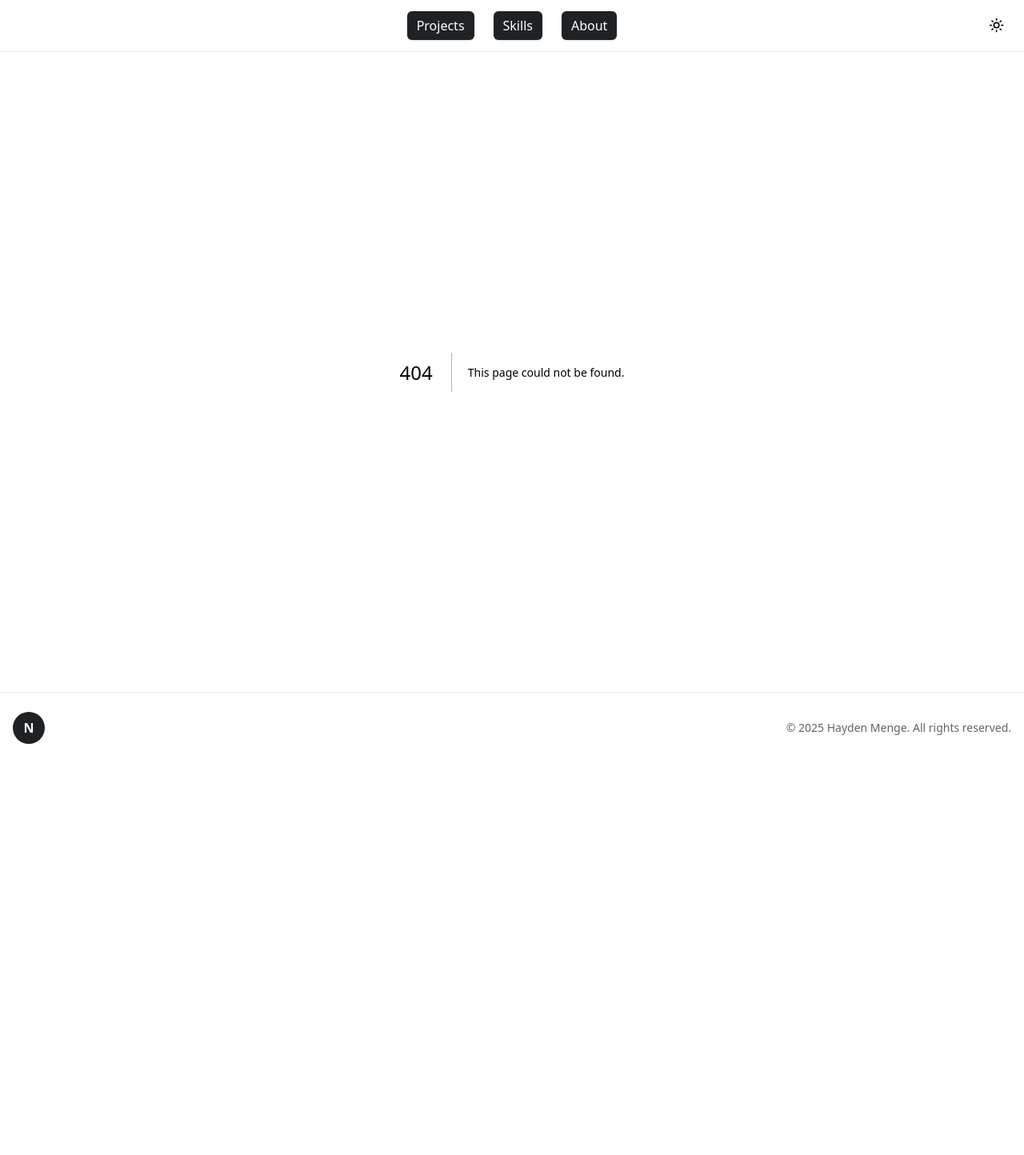
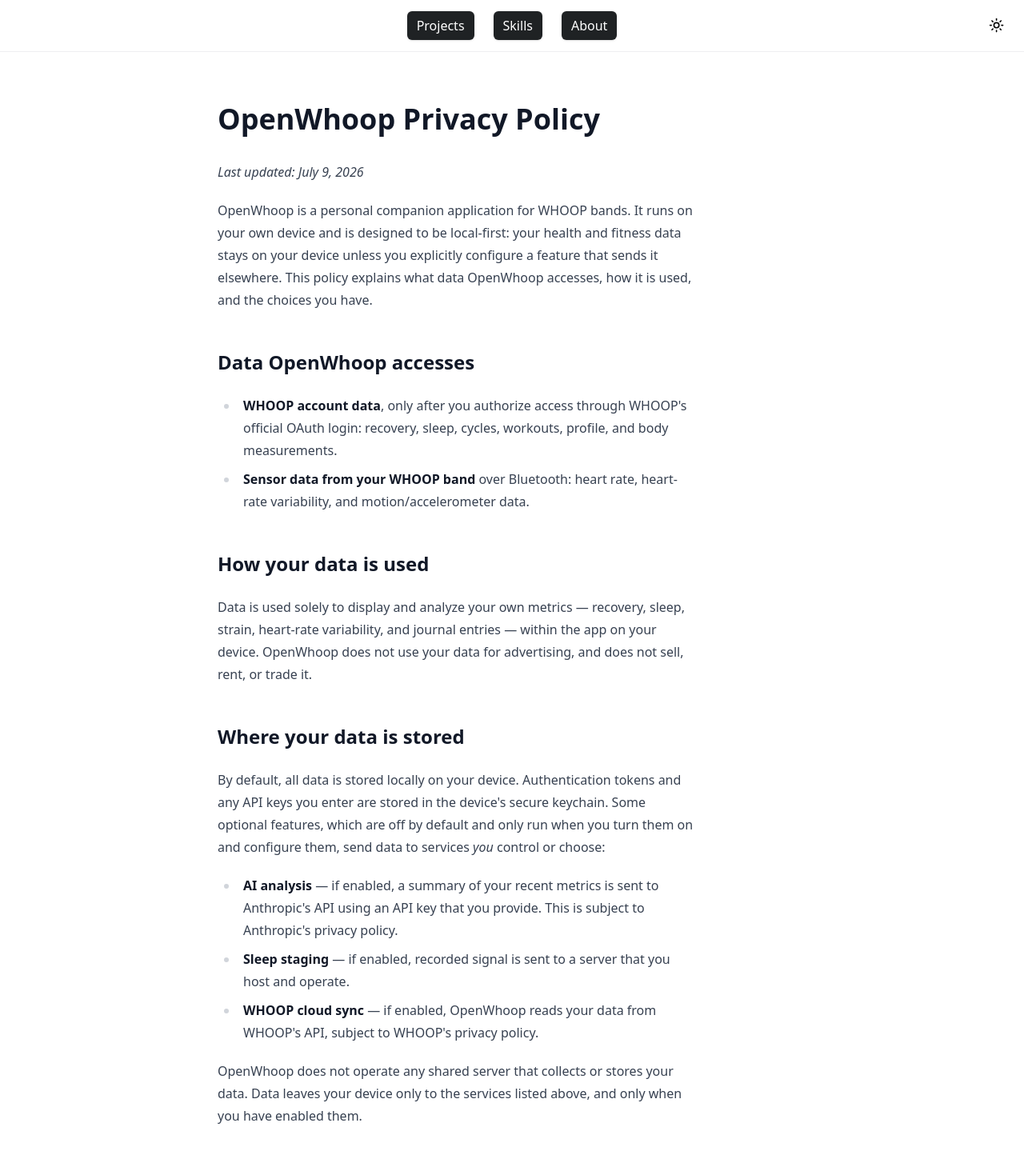
Before and after one commit to hemenge133/shadcn-profile, a Next.js app: page /privacy in a window 1280 px wide. Before the commit this address had no page. Shown: the top 1444 px of the page at 80% size. Before the commit the page ends 954 px from the top, so only its background shows below. Built offline with nearby package versions, Linux system fonts and the light colour scheme; what @tailwindcss/nesting would draw is missing.

Commit message:
Add /privacy and /openwhoop pages for WHOOP developer app

```diff
--- /dev/null
+++ b/src/app/openwhoop/page.tsx
@@ -0,0 +1,25 @@
+import type { Metadata } from 'next';
+import Link from 'next/link';
+
+export const metadata: Metadata = {
+  title: 'OpenWhoop — In Development',
+  description:
+    'OpenWhoop, a personal companion app for WHOOP bands. Currently in development.',
+};
+
+export default function OpenWhoop() {
+  return (
+    <main className="mx-auto flex min-h-[60vh] max-w-2xl flex-col items-center justify-center px-4 py-16 text-center">
+      <h1 className="text-3xl font-semibold tracking-tight">OpenWhoop</h1>
+      <p className="mt-4 text-muted-foreground">
+        A personal companion app for WHOOP bands. This is a non-commercial
+        project and is currently in development.
+      </p>
+      <p className="mt-6 text-sm text-muted-foreground">
+        <Link href="/privacy" className="underline underline-offset-4">
+          Privacy Policy
+        </Link>
+      </p>
+    </main>
+  );
+}
--- /dev/null
+++ b/src/app/privacy/page.tsx
@@ -0,0 +1,108 @@
+import type { Metadata } from 'next';
+
+export const metadata: Metadata = {
+  title: 'Privacy Policy — OpenWhoop',
+  description:
+    'Privacy policy for OpenWhoop, a personal companion app for WHOOP bands.',
+};
+
+export default function PrivacyPolicy() {
+  return (
+    <main className="mx-auto max-w-3xl px-4 py-16">
+      <article className="prose dark:prose-invert">
+        <h1>OpenWhoop Privacy Policy</h1>
+        <p>
+          <em>Last updated: July 9, 2026</em>
+        </p>
+
+        <p>
+          OpenWhoop is a personal companion application for WHOOP bands. It runs
+          on your own device and is designed to be local-first: your health and
+          fitness data stays on your device unless you explicitly configure a
+          feature that sends it elsewhere. This policy explains what data
+          OpenWhoop accesses, how it is used, and the choices you have.
+        </p>
+
+        <h2>Data OpenWhoop accesses</h2>
+        <ul>
+          <li>
+            <strong>WHOOP account data</strong>, only after you authorize access
+            through WHOOP&apos;s official OAuth login: recovery, sleep, cycles,
+            workouts, profile, and body measurements.
+          </li>
+          <li>
+            <strong>Sensor data from your WHOOP band</strong> over Bluetooth:
+            heart rate, heart-rate variability, and motion/accelerometer data.
+          </li>
+        </ul>
+
+        <h2>How your data is used</h2>
+        <p>
+          Data is used solely to display and analyze your own metrics —
+          recovery, sleep, strain, heart-rate variability, and journal entries —
+          within the app on your device. OpenWhoop does not use your data for
+          advertising, and does not sell, rent, or trade it.
+        </p>
+
+        <h2>Where your data is stored</h2>
+        <p>
+          By default, all data is stored locally on your device. Authentication
+          tokens and any API keys you enter are stored in the device&apos;s
+          secure keychain. Some optional features, which are off by default and
+          only run when you turn them on and configure them, send data to
+          services <em>you</em> control or choose:
+        </p>
+        <ul>
+          <li>
+            <strong>AI analysis</strong> — if enabled, a summary of your recent
+            metrics is sent to Anthropic&apos;s API using an API key that you
+            provide. This is subject to Anthropic&apos;s privacy policy.
+          </li>
+          <li>
+            <strong>Sleep staging</strong> — if enabled, recorded signal is sent
+            to a server that you host and operate.
+          </li>
+          <li>
+            <strong>WHOOP cloud sync</strong> — if enabled, OpenWhoop reads your
+            data from WHOOP&apos;s API, subject to WHOOP&apos;s privacy policy.
+          </li>
+        </ul>
+        <p>
+          OpenWhoop does not operate any shared server that collects or stores
+          your data. Data leaves your device only to the services listed above,
+          and only when you have enabled them.
+        </p>
+
+        <h2>Your choices and data deletion</h2>
+        <ul>
+          <li>
+            Delete all locally stored data by deleting the app from your device.
+          </li>
+          <li>
+            Revoke OpenWhoop&apos;s access to your WHOOP account at any time from
+            your WHOOP account settings.
+          </li>
+          <li>Remove any API keys or server settings you entered, in the app.</li>
+        </ul>
+
+        <h2>Children</h2>
+        <p>
+          OpenWhoop is not directed to children under the age of 16 and does not
+          knowingly collect data from them.
+        </p>
+
+        <h2>Changes to this policy</h2>
+        <p>
+          This policy may be updated from time to time. The effective date at the
+          top of the page reflects the latest version.
+        </p>
+
+        <h2>Contact</h2>
+        <p>
+          Questions about this policy? Contact{' '}
+          <a href="mailto:haydenmenge@gmail.com">haydenmenge@gmail.com</a>.
+        </p>
+      </article>
+    </main>
+  );
+}
```
